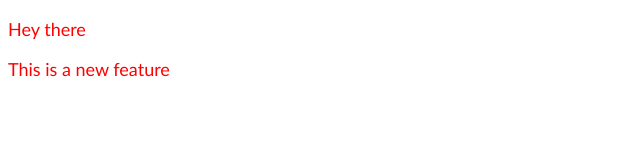
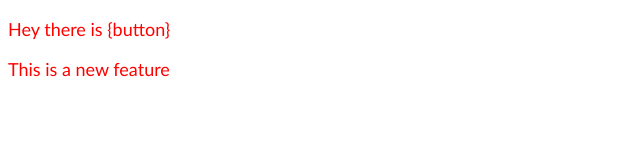
Before and after one commit to Techn0buddy/local-Repo, a plain HTML site: page index.html in a window 1280 px wide. Shown: the whole page, without its empty margins (0-640 px from the left). Drawn offline with Linux system fonts and the light colour scheme.

Commit message:
add button

```diff
--- a/index.html
+++ b/index.html
@@ -8,7 +8,7 @@
 </head>
 <body>
     <p>
-        Hey there
+        Hey there is {button}
     </p>
     <p>
         This is a new feature
```
